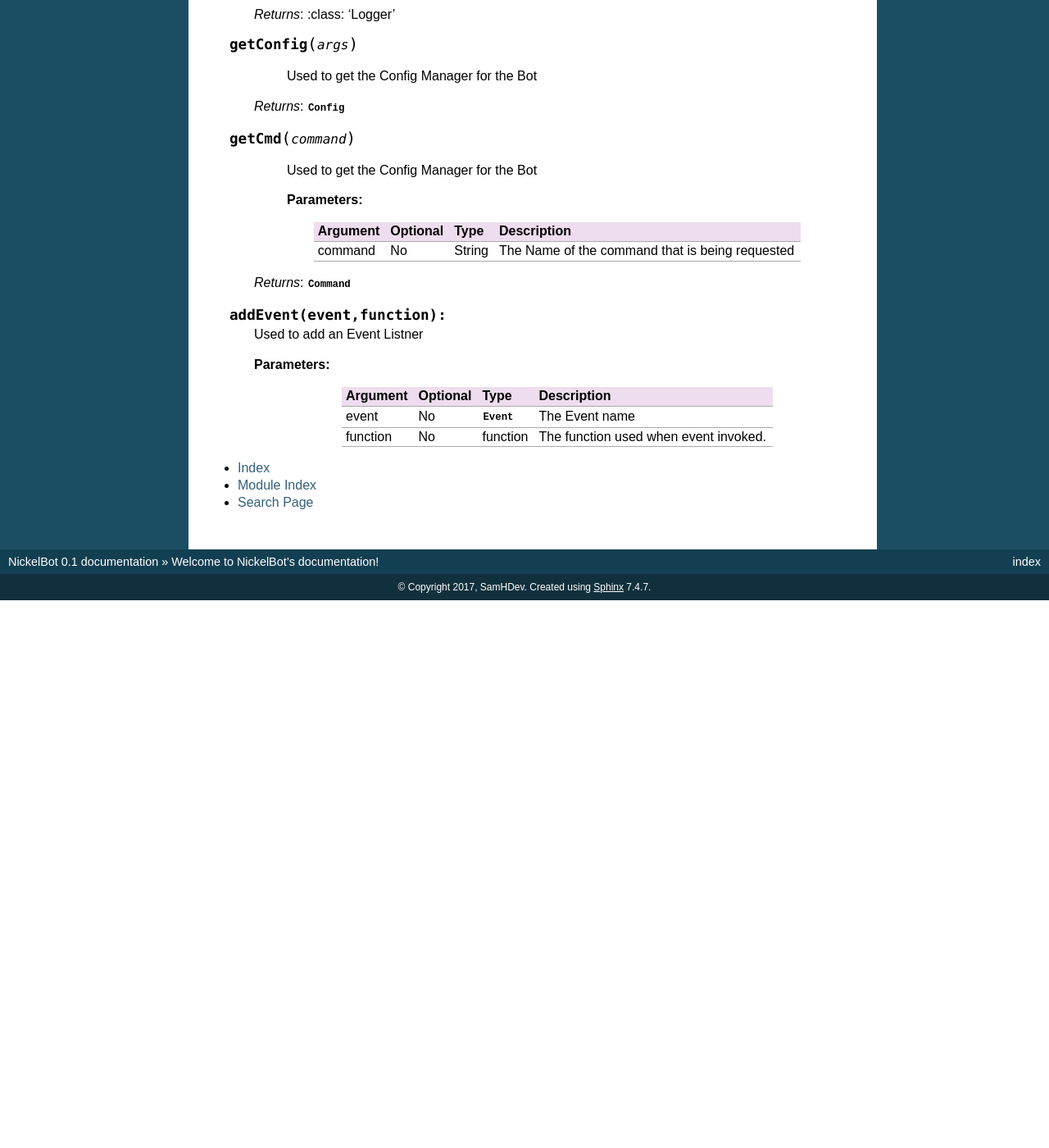
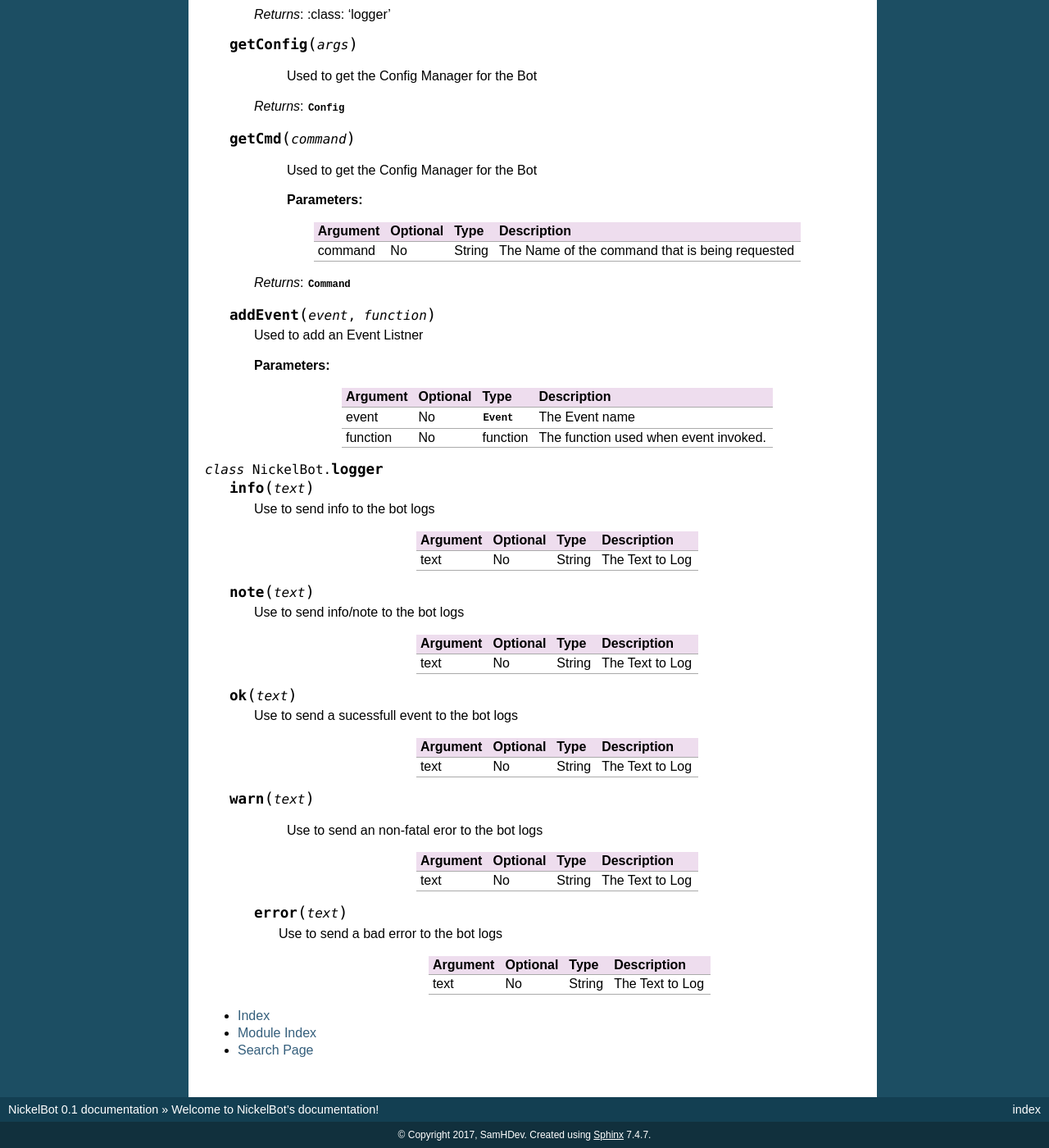
Before and after one commit to SamHDev/NickelBot, a Sphinx documentation site: the page built from docs/index.rst, in a window 1280 px wide and 1400 px high, scrolled down 605 px. Shown: the whole window at 82% size. Built offline with Sphinx 7.4.7, drawn with Linux system fonts in a browser that asks for light colours; before the commit the page ends 1337 px from its top, so only the background shows below that; some of the changed text lies outside the part shown.

Commit message:
Create index.rst

```diff
--- a/docs/index.rst
+++ b/docs/index.rst
@@ -49,7 +49,7 @@
 
          Used to get the Logger for the Bot
 
-        *Returns*: :class: 'Logger'
+        *Returns*: :class: 'logger'
 
     .. function:: getConfig(args)
 
@@ -71,7 +71,7 @@
 
         *Returns*: :class:`Command`
 
-    .. function:: addEvent(event,function):
+    .. function:: addEvent(event,function)
 
          Used to add an Event Listner
 
@@ -85,6 +85,57 @@
          | function | No       | function         | The function used when event invoked.                    |
          +----------+----------+------------------+----------------------------------------------------------+
 
+.. class:: logger
+
+    .. function:: info(text)
+
+        Use to send info to the bot logs
+
+         +----------+----------+-----------+-----------------------------------------------------------------+
+         | Argument | Optional | Type      | Description                                                     |
+         +==========+==========+===========+=================================================================+
+         | text     | No       | String    | The Text to Log                                                 |
+         +----------+----------+-----------+-----------------------------------------------------------------+
+
+    .. function:: note(text)
+
+        Use to send info/note to the bot logs
+
+         +----------+----------+-----------+-----------------------------------------------------------------+
+         | Argument | Optional | Type      | Description                                                     |
+         +==========+==========+===========+=================================================================+
+         | text     | No       | String    | The Text to Log                                                 |
+         +----------+----------+-----------+-----------------------------------------------------------------+
+
+    .. function:: ok(text)
+
+        Use to send a sucessfull event to the bot logs
+
+         +----------+----------+-----------+-----------------------------------------------------------------+
+         | Argument | Optional | Type      | Description                                                     |
+         +==========+==========+===========+=================================================================+
+         | text     | No       | String    | The Text to Log                                                 |
+         +----------+----------+-----------+-----------------------------------------------------------------+
+
+    .. function:: warn(text)
+
+        Use to send an non-fatal eror to the bot logs
+
+         +----------+----------+-----------+-----------------------------------------------------------------+
+         | Argument | Optional | Type      | Description                                                     |
+         +==========+==========+===========+=================================================================+
+         | text     | No       | String    | The Text to Log                                                 |
+         +----------+----------+-----------+-----------------------------------------------------------------+
+
+     .. function:: error(text)
+
+        Use to send a bad error to the bot logs
+
+         +----------+----------+-----------+-----------------------------------------------------------------+
+         | Argument | Optional | Type      | Description                                                     |
+         +==========+==========+===========+=================================================================+
+         | text     | No       | String    | The Text to Log                                                 |
+         +----------+----------+-----------+-----------------------------------------------------------------+
 
 * :ref:`genindex`
 * :ref:`modindex`
```
